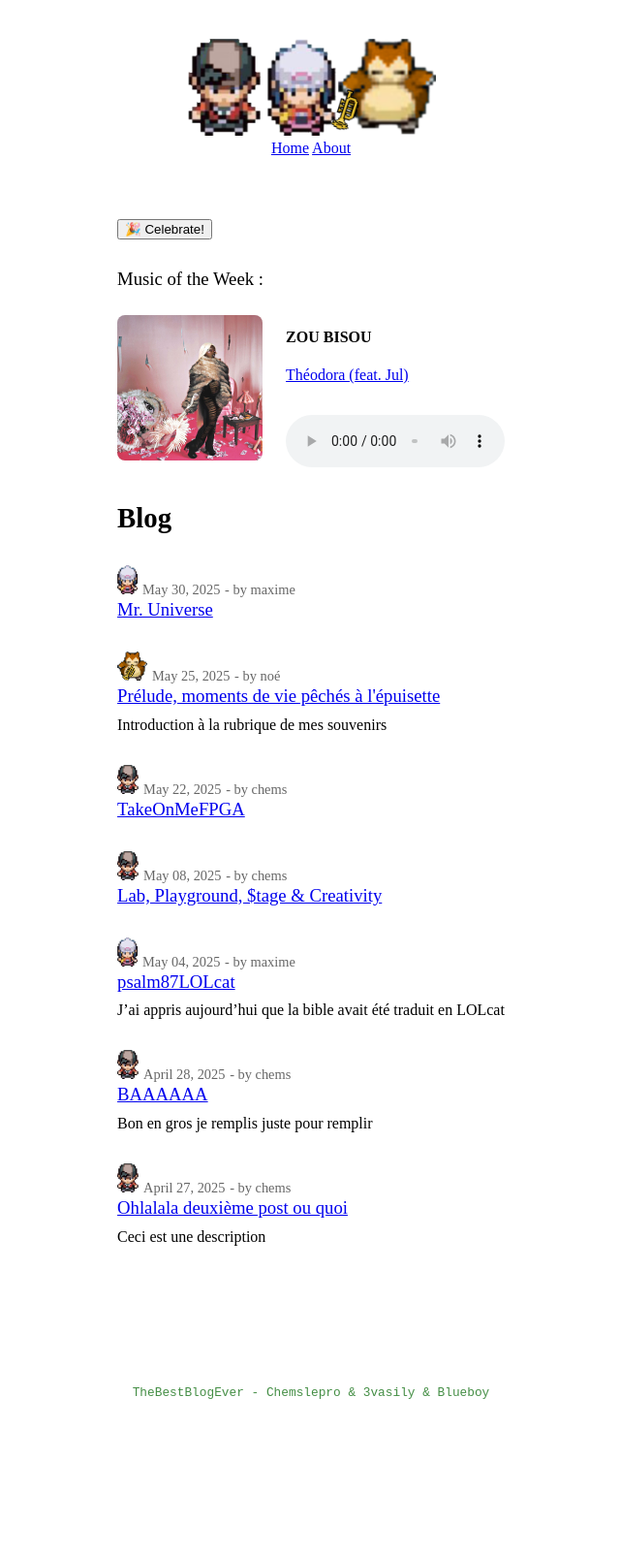
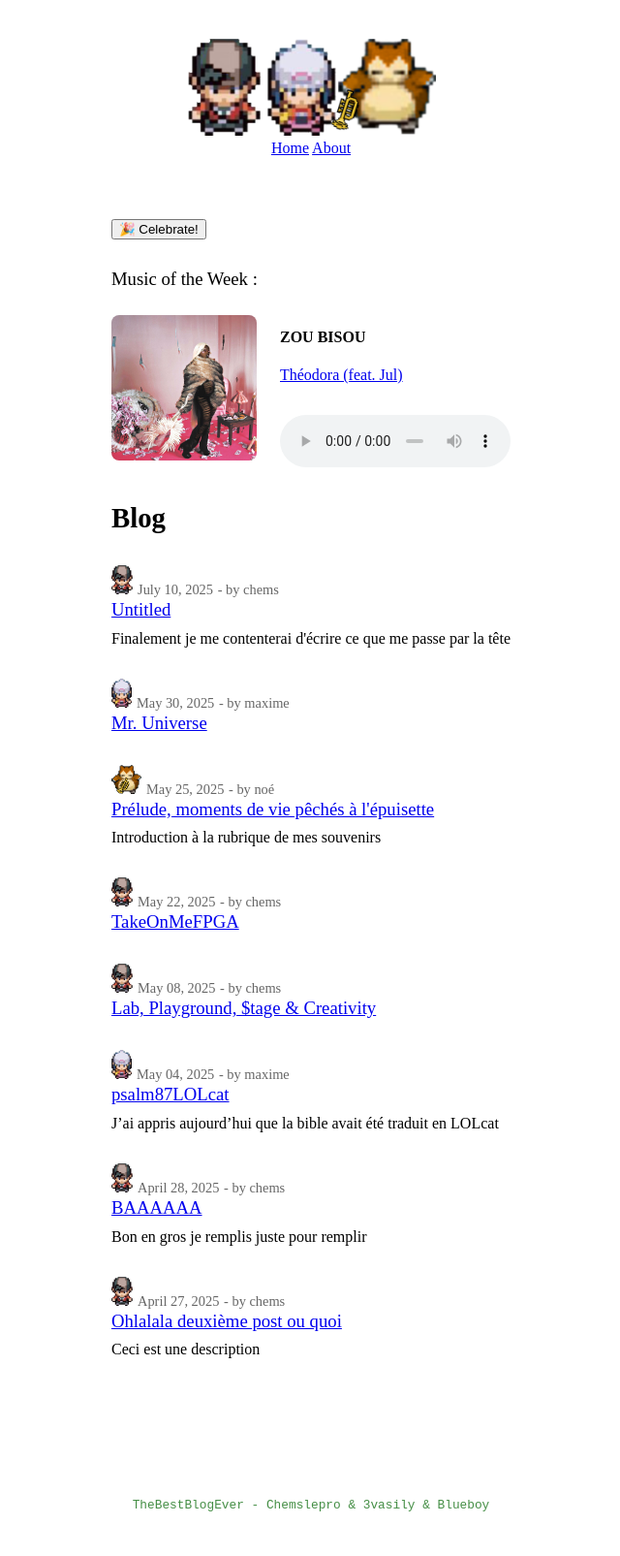
Before and after one commit to 3imaginaryboys3/3imaginaryboys3.github.io, a Jekyll site: the page built from index.markdown, in a window 1280 px wide. Shown: the whole page at 97% size, without its empty margins (319-959 px from the left). Built offline with Jekyll 4.4.1, drawn with Linux system fonts in a browser that asks for light colours; nearby versions of some CDN libraries; some web fonts are replaced; before the commit the page ends 1488 px from its top, so only the background shows below that.

Commit message:
Update 2025-07-10-your-filename.md

```diff
--- a/_posts/2025-07-10-your-filename.md
+++ b/_posts/2025-07-10-your-filename.md
@@ -1,9 +1,10 @@
 ---
-title: ''
-show: 'false'
+title: Untitled
+show: 'true'
 author: chems
 logo: Perso_Chems.png
 layout: old_internet
+subtitle: Finalement je me contenterai d'écrire ce que me passe par la tête
 ---
 ## A New Post
 
@@ -11,7 +12,7 @@ Je suis actuellement de passage chez mes parents, après avoir fini mes examens,
 
 Alors voilà ce post servira à ajouter du contenu à ce blog qui depuis quelques semaines est bien peu dynamique, il ne cherche pas à être spécialement travaillé ou intéressant, si ce n'est afin de briser cette possible pression (bon le mort est fort) associée à la volonté de faire le "bon post", comme on a pu l'évoquer en discutant avec Max tout à l'heure.
 
-J’aime l’idée de pouvoir imprimer cette “sensation” post-exam avant qu’elle ne se dissipe complètement, et ce, dans l’espoir de réussir à reproduire ou du moins à renvoyer, mon futur moi (ou bien l’actuel toi), à cet ensemble de sensations qui régissent mon état. Idéalement j’aimerai que le contenu de ce post puisse renvoyer à un souvenir non seulement accompagné d’une image mais aussi d’un son, d’une odeur et d’un goût. Je ne sais pas à quel point il m’est possible de partager mon état actuel, ni à quel point un quelconque lecteur pourra se mettre à ma place et s’imaginer quelque chose de proche. Finalement je me contenterai d'écrire ce que me passe par la tête, en espérant que cela sucite une quelconque émotion au lecteur.
+J’aime l’idée de pouvoir imprimer cette “sensation” post-exam avant qu’elle ne se dissipe complètement, et ce, dans l’espoir de réussir à reproduire ou du moins à renvoyer, mon futur moi (ou bien l’actuel toi), à cet ensemble de sensations qui régissent mon état. Idéalement j’aimerai que le contenu de ce post puisse renvoyer à un souvenir non seulement accompagné d’une image mais aussi d’un son, d’une odeur et d’un goût. Je ne sais pas à quel point il m’est possible de partager mon état actuel, ni à quel point un quelconque lecteur pourra se mettre à ma place et s’imaginer quelque chose de proche. **Finalement je me contenterai d'écrire ce que me passe par la tête**, en espérant que cela sucite une quelconque émotion au lecteur.
 
 _______
 
@@ -19,14 +20,19 @@ Une forte partie des images qui m’ont traversé l’esprit en ce moment sont d
 
 Je pense que le truc qui m'est le plus revenu sont les [fractales de Newton](https://fr.wikipedia.org/wiki/Fractale_de_Newton) :
 
+![newton-thumb.png]({{site.baseurl}}/assets/img/newton-thumb.png)
+
 Cette figure presque psychédélique est donc une fractale qu'on peut obtenir en coloriant chaque point de l'ensemble de départ avec une couleur associée à la racine vers laquelle on converge, lorsqu’on applique l’algorithme de Newton sur une fonction de ℂ dans ℂ, avec une certaine régularité (qui admet plusieurs racines, holomorphe mais pas trop plate sinon l’algorithme pose problème).
 Simplement, l’algorithme de Newton permet de trouver les zéros d’une fonction en procédant de manière itérative : on commence par choisir un point de départ, puis, à chaque étape, on approxime la fonction au point courant par sa tangente (un développement au premier ordre). On utilise ensuite cette approximation pour avancer vers le point où la tangente s’annule, c’est-à-dire l’endroit où elle coupe l’axe des abscisses. On répète ce processus jusqu’à se rapprocher suffisamment d’un zéro de la fonction de départ.
 
 <div style="display: flex; flex-wrap: wrap; gap: 10px;">
-  <img src="image1.png" style="width: 30%;">
-  <img src="image2.png" style="width: 30%;">
-  <img src="image3.png" style="width: 30%;">
+  <img src="/assets/img/2_m0.52_0.52_0.6_s.png" style="width: 30%;">
+  <img src="/assets/img/3_0.1_0_1_s.png" style="width: 30%;">
+  <img src="/assets/img/4_m0.096_0.45_0.25_s.png" style="width: 30%;">
+  <img src="/assets/img/6_m0.05_0_0.7_s.png" style="width: 30%;">
+  <img src="/assets/img/porte_paralelo.png" style="width: 30%;">
 </div>
+
 
 Au-delà du fait que ce soit très joli, ça m’évoque surtout que même un algorithme qui, a priori, semble assez clair et prévisible peut avoir un comportement complètement non trivial et produire une structure qui semble aléatoire, mais qui est pourtant bien ordonnée, car elle se répète à l'infini.
 
```
